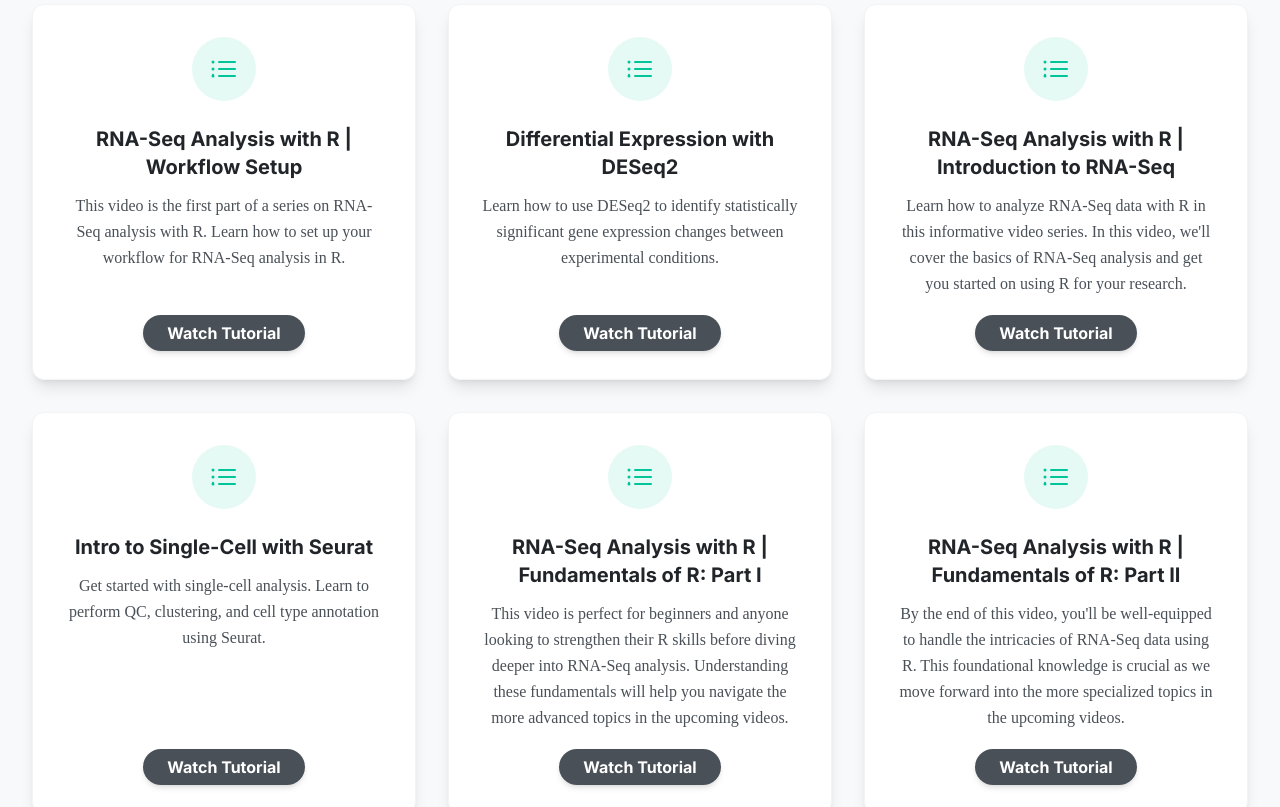
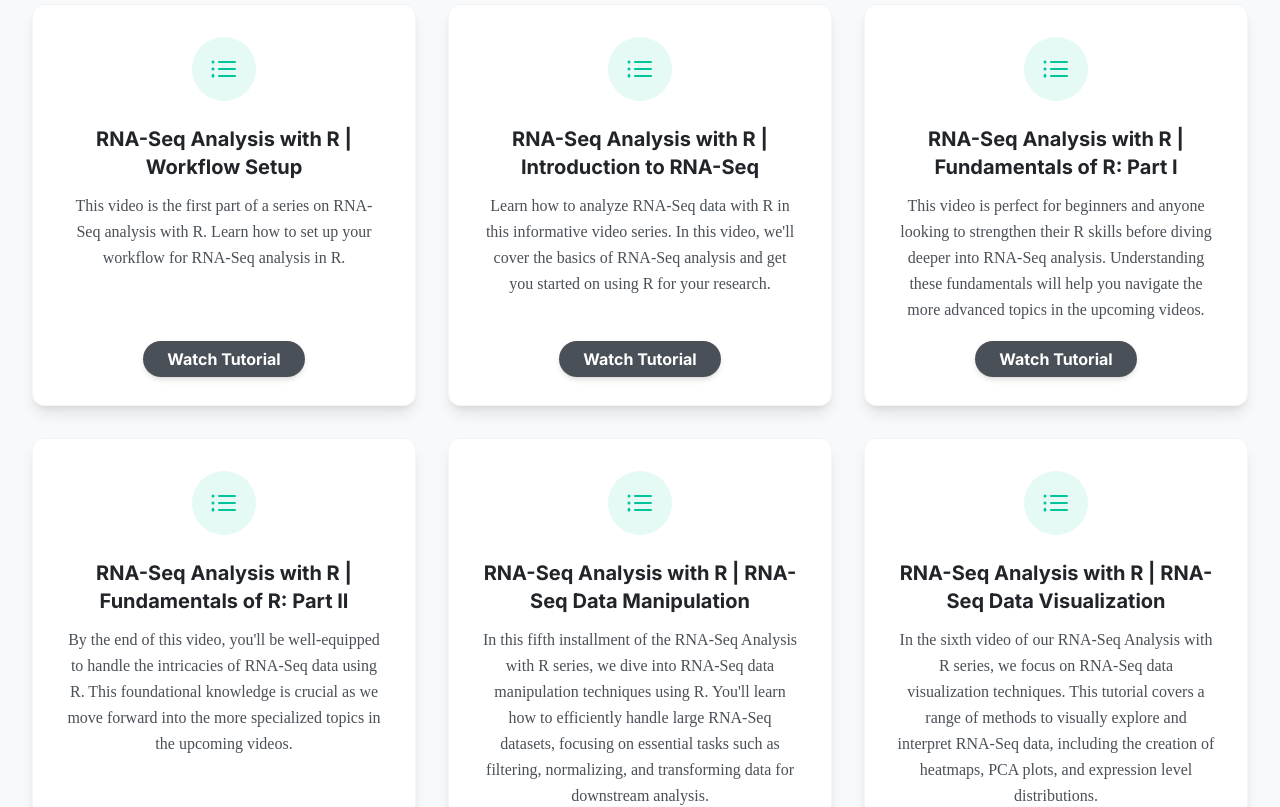
Before and after one commit to hossainlab/transcriptomics, a React (Vite) app: page /#/ in a window 1280 px wide. Shown: the part 10300-11107 px from the top of the page. Built offline with nearby package versions, Linux system fonts and the light colour scheme; a web font is replaced by a local one.

Commit message:
remove duplicate tutorials

```diff
--- a/constants.ts
+++ b/constants.ts
@@ -264,24 +264,14 @@ export const TUTORIALS: Tutorial[] = [
         description: "This video is the first part of a series on RNA-Seq analysis with R. Learn how to set up your workflow for RNA-Seq analysis in R.",
         link: "https://youtu.be/tRNGUINrpls?si=Z_lF-Cgq1K7hO6TE"
     },
-    {
-        icon: PipelineIcon,
-        title: "Differential Expression with DESeq2",
-        description: "Learn how to use DESeq2 to identify statistically significant gene expression changes between experimental conditions.",
-        link: "#"
-    },
+
     {
         icon: PipelineIcon,
         title: "RNA-Seq Analysis with R | Introduction to RNA-Seq",
         description: "Learn how to analyze RNA-Seq data with R in this informative video series. In this video, we'll cover the basics of RNA-Seq analysis and get you started on using R for your research.",
         link: "https://youtu.be/hiDo9JCkdH8?si=-cTp8-M37JfyRylo"
     },
-    {
-        icon: PipelineIcon,
-        title: "Intro to Single-Cell with Seurat",
-        description: "Get started with single-cell analysis. Learn to perform QC, clustering, and cell type annotation using Seurat.",
-        link: "#"
-    },
+
     {
         icon: PipelineIcon,
         title: "RNA-Seq Analysis with R | Fundamentals of R: Part I ",
```
